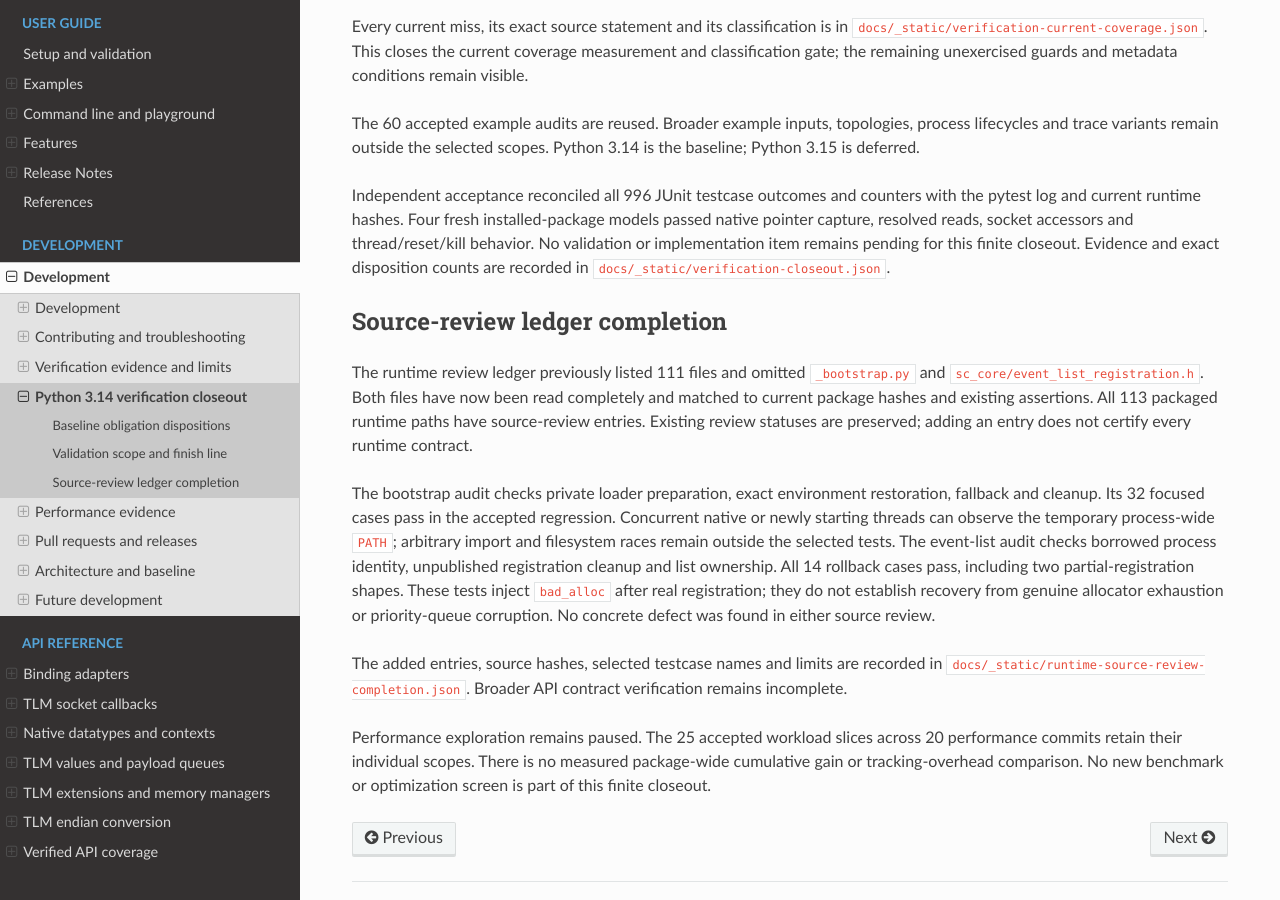
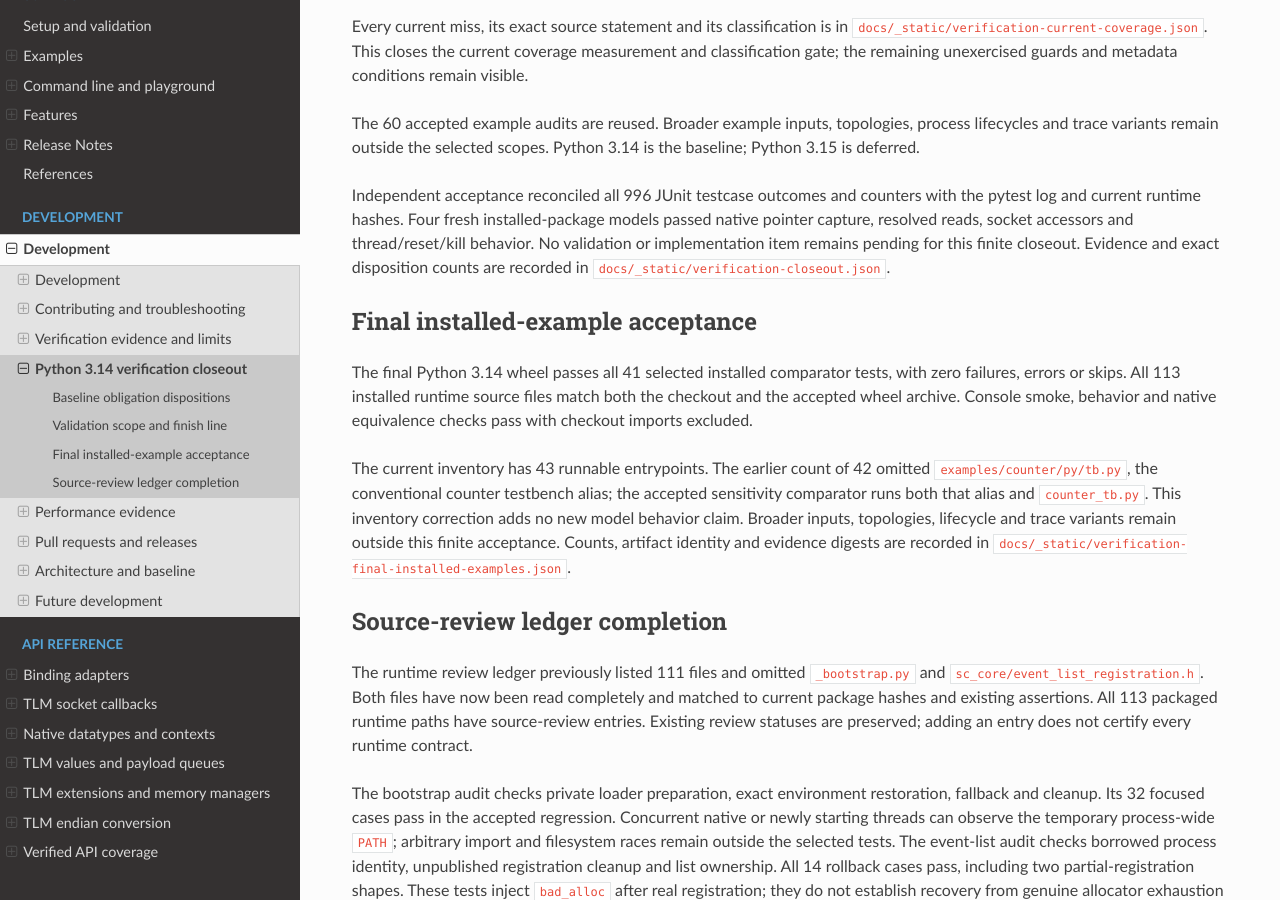
Before and after one commit to amal-khailtash/pysystemc, a Sphinx documentation site: the page built from docs/development/verification-closeout.rst, in a window 1280 px wide and 900 px high, scrolled down 1127 px. Built offline with Sphinx 7.4.7 and the Read the Docs theme 3.1.0, drawn with Linux system fonts in a browser that asks for light colours.

Commit message:
Record final installed example acceptance and reconcile counter alias

```diff
--- a/docs/development/verification-closeout.rst
+++ b/docs/development/verification-closeout.rst
@@ -94,6 +94,22 @@ for this finite closeout.
 Evidence and exact disposition counts are recorded in
 ``docs/_static/verification-closeout.json``.
 
+Final installed-example acceptance
+----------------------------------
+
+The final Python 3.14 wheel passes all 41 selected installed comparator tests,
+with zero failures, errors or skips. All 113 installed runtime source files
+match both the checkout and the accepted wheel archive. Console smoke,
+behavior and native equivalence checks pass with checkout imports excluded.
+
+The current inventory has 43 runnable entrypoints. The earlier count of 42
+omitted ``examples/counter/py/tb.py``, the conventional counter testbench alias;
+the accepted sensitivity comparator runs both that alias and
+``counter_tb.py``. This inventory correction adds no new model behavior claim.
+Broader inputs, topologies, lifecycle and trace variants remain outside this
+finite acceptance. Counts, artifact identity and evidence digests are recorded
+in ``docs/_static/verification-final-installed-examples.json``.
+
 Source-review ledger completion
 -------------------------------
 
```
Also changed, not shown: docs/_static/verification-final-installed-examples.json (added, +22 -0 lines).
